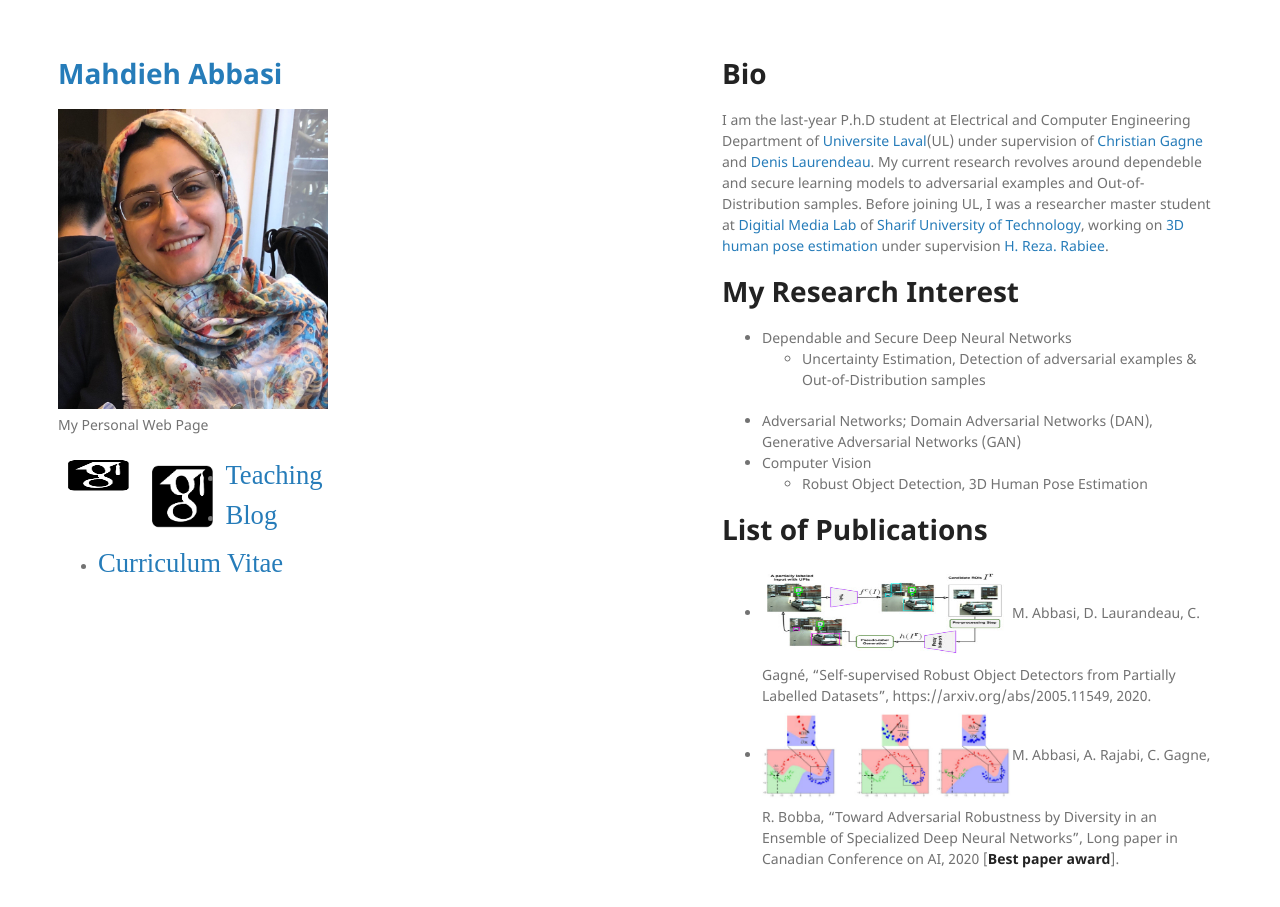
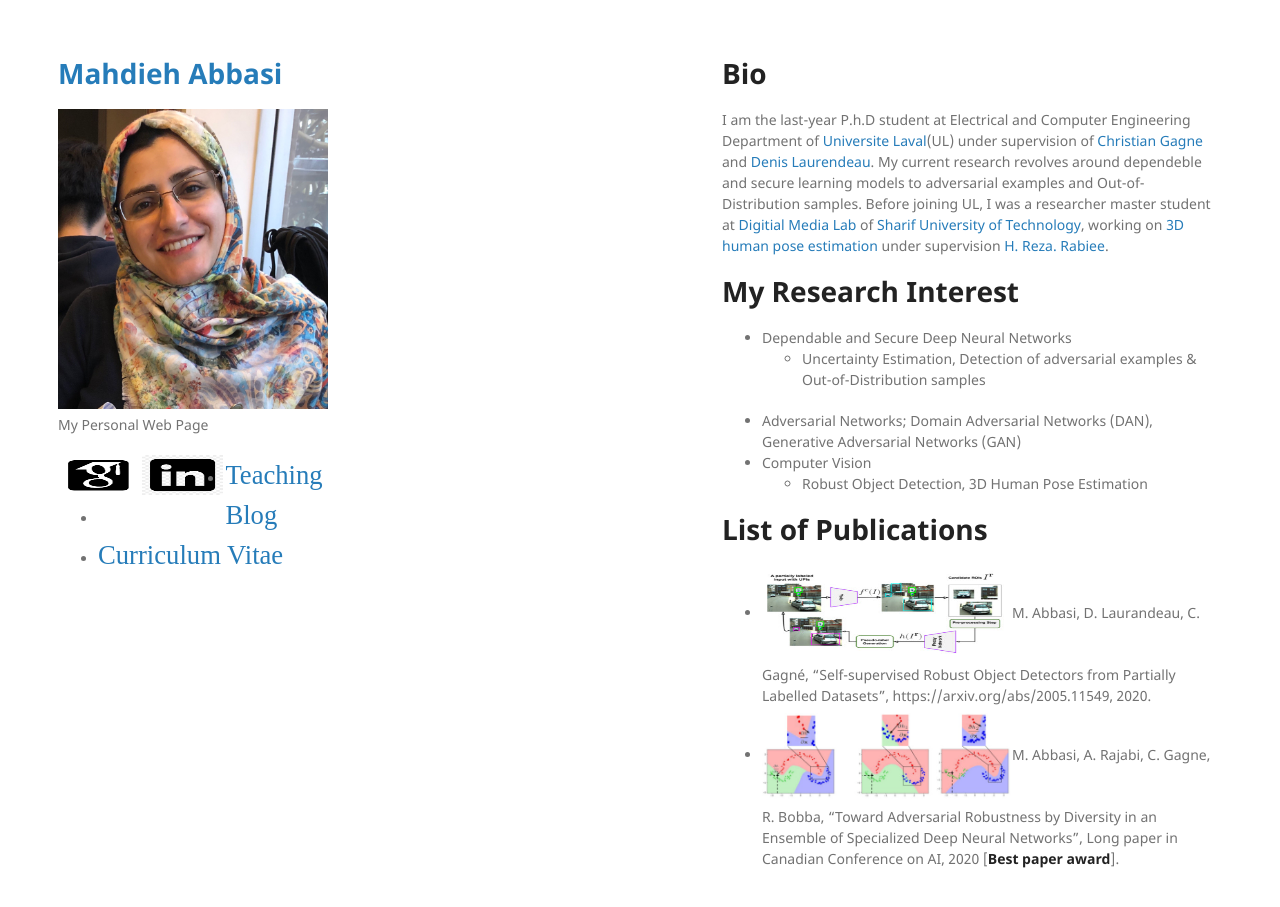
Before and after one commit to mahdaneh/mahdaneh.github.io, a Jekyll site: the page built from index.md, in a window 1280 px wide and 939 px high. Shown: the top 907 px of the window. Built offline with Jekyll 4.4.1, drawn with Linux system fonts in a browser that asks for light colours; our own code applies the rules of GitHub Pages for plain Markdown files.

Commit message:
Update default.html

```diff
--- a/_layouts/default.html
+++ b/_layouts/default.html
@@ -29,11 +29,8 @@
 
         {% if site.github.is_user_page %}
 
-
         <a href="https://scholar.google.ca/citations?user=IIJuvsYAAAAJ&hl=en"><img src="/images/GS.png"  style="float: left; width: 30%; margin-right: 1%; margin-bottom: 0.5em;" width="40" height="40"></img></a>
-        <a href="https://scholar.google.ca/citations?user=IIJuvsYAAAAJ&hl=en"><img src="/images/GS.png"  style="float: left; width: 30%; margin-right: 1%; margin-bottom: 0.5em;"></img></a>
-
-
+        <a href="https://scholar.google.ca/citations?user=IIJuvsYAAAAJ&hl=en"><img src="/images/LK.png"  style="float: left; width: 30%; margin-right: 1%; margin-bottom: 0.5em;" width="40" height="40"></img></a>
 
         {% endif %}
           {%if true%}
@@ -53,14 +50,6 @@
 
           {% endif %}
 
-
-        {% if site.show_downloads %}
-        <ul class="downloads">
-          <li><a href="{{ site.github.zip_url }}">Download <strong>ZIP File</strong></a></li>
-          <li><a href="{{ site.github.tar_url }}">Download <strong>TAR Ball</strong></a></li>
-          <li><a href="{{ site.github.repository_url }}">View On <strong>GitHub</strong></a></li>
-        </ul>
-        {% endif %}
       </header>
 
       <section>
```
